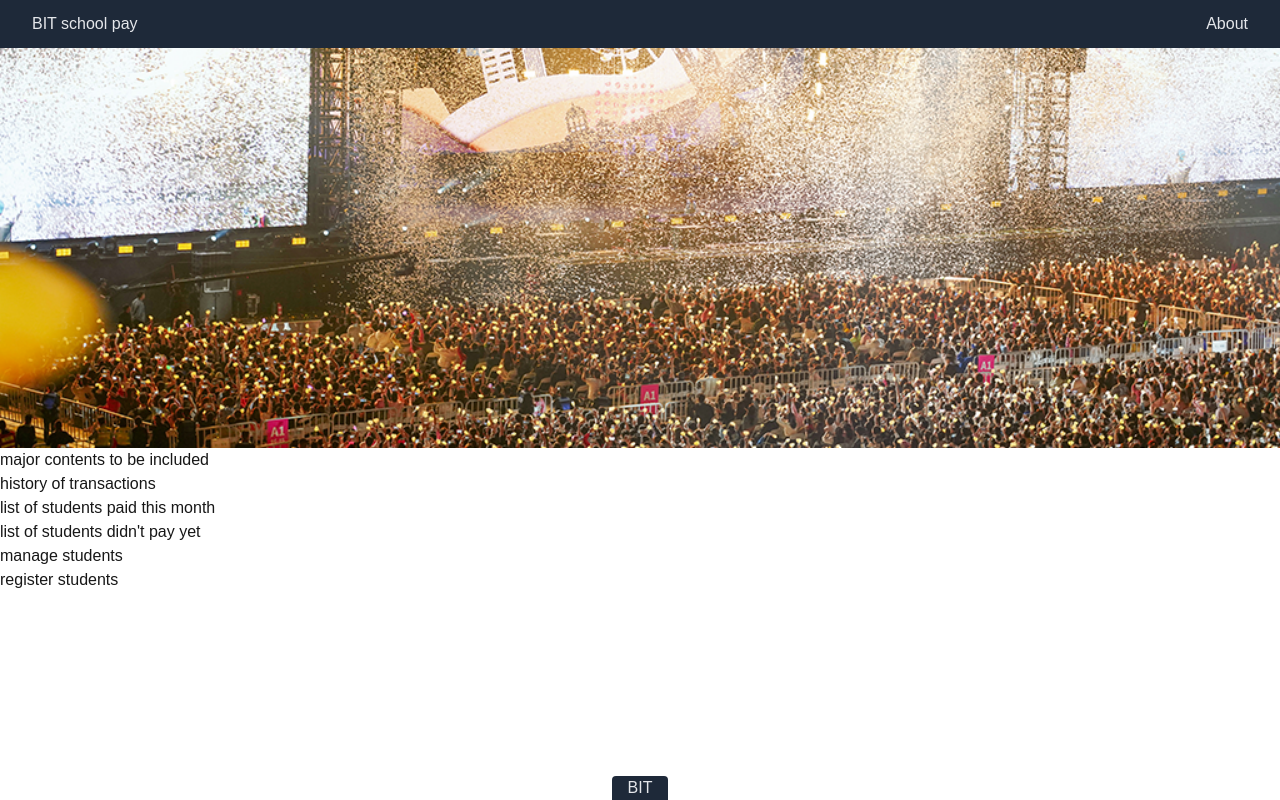
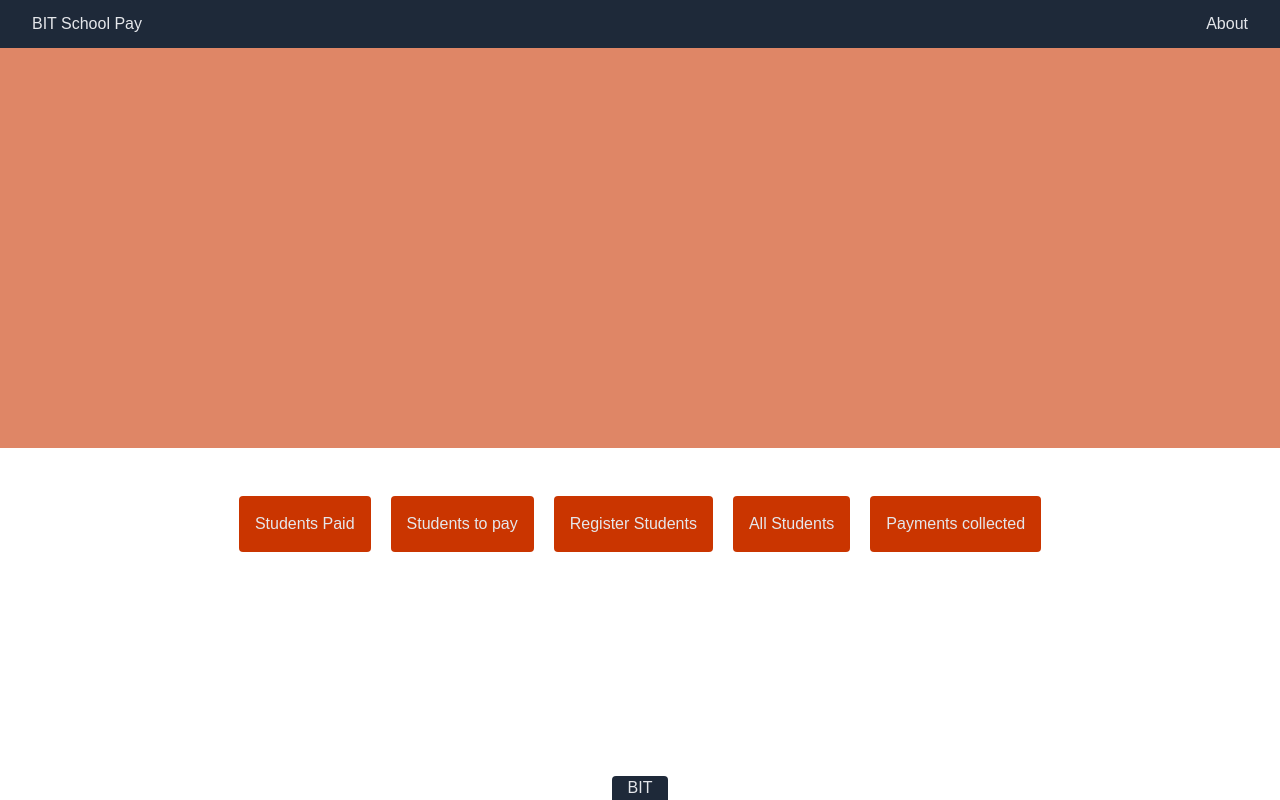
Before and after one commit to mina-lue/bit_school_dashboard, a Next.js app: page / in a window 1280 px wide. Built offline with nearby package versions, Linux system fonts and the light colour scheme.

Commit message:
basic page setup

```diff
--- a/app/about/page.tsx
+++ b/app/about/page.tsx
@@ -1,3 +1,4 @@
+import Image from "next/image";
 import React from "react";
 
 const AboutPage = () => {
@@ -23,6 +24,9 @@ const AboutPage = () => {
           <p className="p-1 sm:p-2 bg-gray-800 w-fit rounded text-gray-200 text-sm">Contact the developer</p>
           <p className="p-1 sm:p-2 bg-gray-800 w-fit rounded text-gray-200 text-sm">About BIT</p>
         </div>
+        <div className="w-full flex justify-center mt-4">
+            <Image src={'/bit.png'} width={100} height={100} alt="bit" className="w-20 object-cover rounded"/>
+        </div>
       </div>
     </div>
   );
--- a/app/page.tsx
+++ b/app/page.tsx
@@ -1,20 +1,19 @@
-import Image from "next/image"
+import Link from "next/link";
 
 export default function Home() {
   return (
-    <div className="flex-col items-center justify-center w-full">
-      <Image src='/landing.png' width={400} height={10} alt="landing page image" className="w-full h-100 object-cover"/>
-
-      <div>
-<h3>major contents to be included</h3>
-      <ul>
-        <li>history of transactions</li>
-        <li>list of students paid this month</li>
-        <li>list of students didn't pay yet</li>
-        <li>manage students</li>
-        <li>register students</li>
-      </ul>
+    <div className="flex-col items-center justify-center w-full  h-full">
+      <div className="h-100 w-screen dark:bg-orange-900 bg-orange-700  opacity-60 ">
       </div>
+      <div className="m-12 flex justify-center gap-5 flex-wrap">
+        <Link href={'/list/paid'} className="p-4 bg-orange-700 dark:bg-orange-900 rounded text-gray-200 hover:translate-y-2 transition-transform">Students Paid</Link>
+        <Link href={'/list/unpaid'} className="p-4 bg-orange-700 dark:bg-orange-900 rounded text-gray-200 hover:translate-y-2 transition-transform">Students to pay</Link>
+        <Link href={'/list/new'} className="p-4 bg-orange-700 dark:bg-orange-900 rounded text-gray-200 hover:translate-y-2 transition-transform">Register Students</Link>
+        <Link href={'/list'} className="p-4 bg-orange-700 dark:bg-orange-900 rounded text-gray-200 hover:translate-y-2 transition-transform">All Students</Link>
+        <Link href={'/transactions'} className="p-4 bg-orange-700 dark:bg-orange-900 rounded text-gray-200 hover:translate-y-2 transition-transform">Payments collected</Link>
+      </div>
+      {
+      }
 
 
     </div>
--- /dev/null
+++ b/app/transactions/page.tsx
@@ -0,0 +1,9 @@
+import React from 'react'
+
+const TransactionsPage = () => {
+  return (
+    <div>Transactions Page</div>
+  )
+}
+
+export default TransactionsPage
--- a/components/topBar.tsx
+++ b/components/topBar.tsx
@@ -3,8 +3,8 @@ import React from 'react'
 
 const TopBarComponent = () => {
   return (
-    <div className='top-0 absolute w-full flex justify-between h-12 items-center bg-gray-800 px-8 text-gray-200 shadow-b-3xl'>
-        <Link href='/' >BIT school pay</Link>
+    <div className='top-0 absolute w-full flex justify-between h-12 items-center bg-gray-800 px-8 text-gray-200 shadow-b-3xl capitalize'>
+        <Link href='/'>BIT school pay</Link>
         <Link href='/about' >About</Link>
     </div>
   )
```
Also changed, not shown: public/bit.png (added), 1 other file (tests, documents, lock files or other folders).
